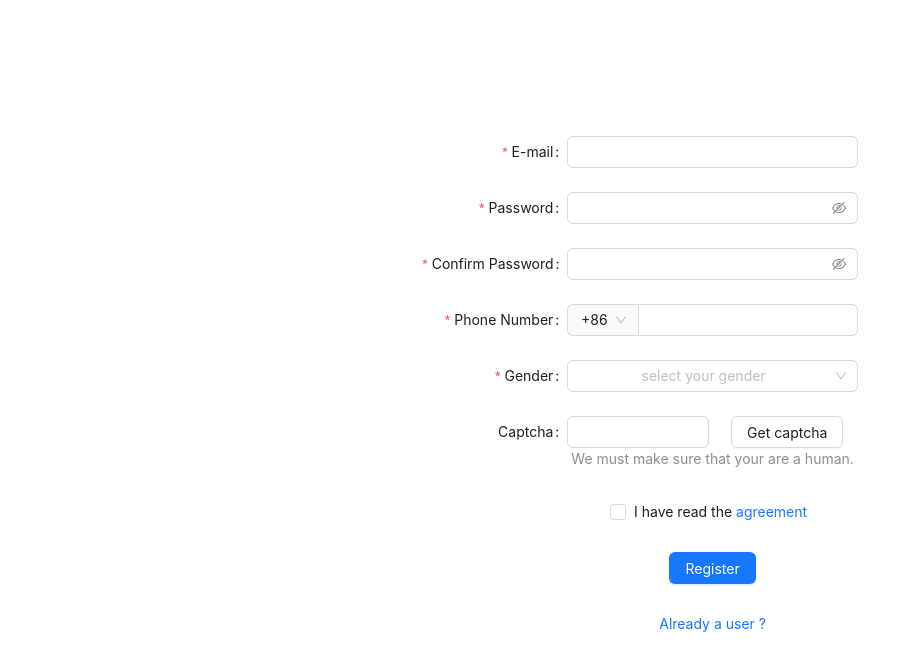
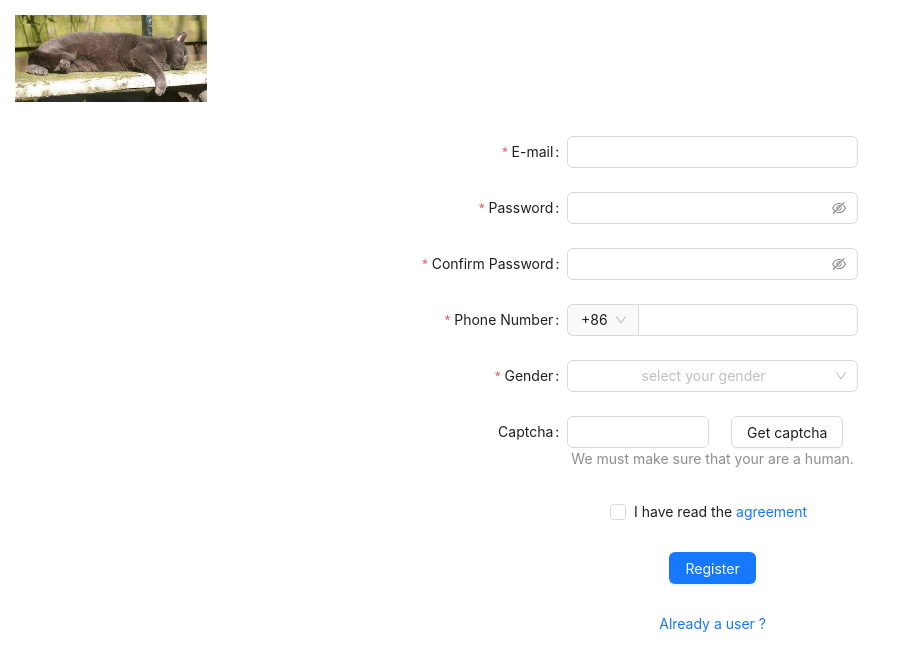
Before and after one commit to oyosied/streaming-website, a React (Create React App) app: page /register in a window 1280 px wide. Shown: the top 670 px of the page, without its empty margins (0-906 px from the left). Built offline with nearby package versions, Linux system fonts and the light colour scheme.

Commit message:
fix(image): fix image container

```diff
--- a/src/App.js
+++ b/src/App.js
@@ -1,6 +1,8 @@
 import LoginForm from "./pages/login";
-import { Route, Routes, Navigate } from "react-router-dom";
+import { Route, Routes } from "react-router-dom";
 import RegistrationForm from "./pages/register";
+import ImageContainer from "./utils/components/Image.js"
+import logo_style from "./utils/models/css_styles.js"
 
 const App = () =>{
     let routes;
@@ -9,7 +11,10 @@ const App = () =>{
         <Route exact path="/login" element={<LoginForm />} />
         <Route exact path="/register" element={<RegistrationForm />} />
     </Routes>);
-    return <main>{routes}</main>
+    return <div>
+        <header><ImageContainer imageStyle={logo_style} imagePath='resting_cat.jpg'/></header>
+        <main>{routes}</main>
+       </div>
 }
 
 export default App;
--- /dev/null
+++ b/src/utils/components/Image.js
@@ -0,0 +1,7 @@
+
+const ImageContainer = (props) => {
+
+	return <img style={props.imageStyle} src={require('../../images/'+props.imagePath)} alt='' />
+}
+
+export default ImageContainer;
--- /dev/null
+++ b/src/utils/models/css_styles.js
@@ -0,0 +1,13 @@
+
+
+const logo_style = {  height: "auto",
+    width: "15%",
+    margin: "auto",
+    position: "absolute",
+    textAlign: "left",
+    top: "15px",
+    left: "15px"}
+// const image_style1 = {maxWidth: '100%',height: 'auto'}
+
+
+module.exports = logo_style
```
Also changed, not shown: src/images/resting_cat.jpg (added), src/utils/store/store.js (added).
